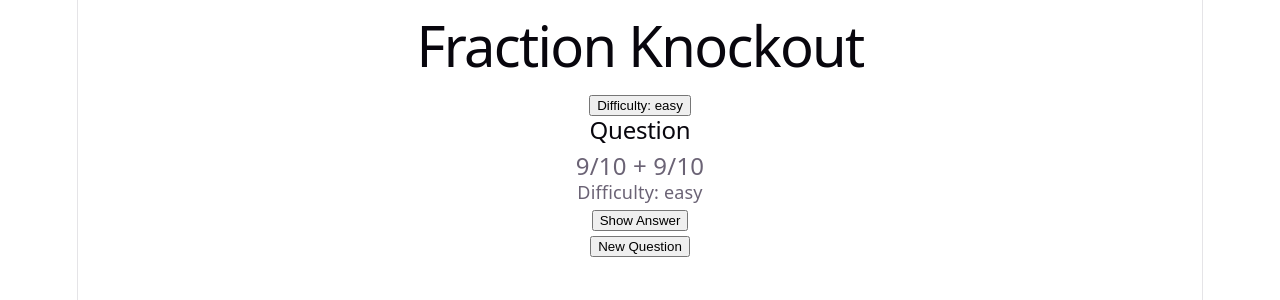
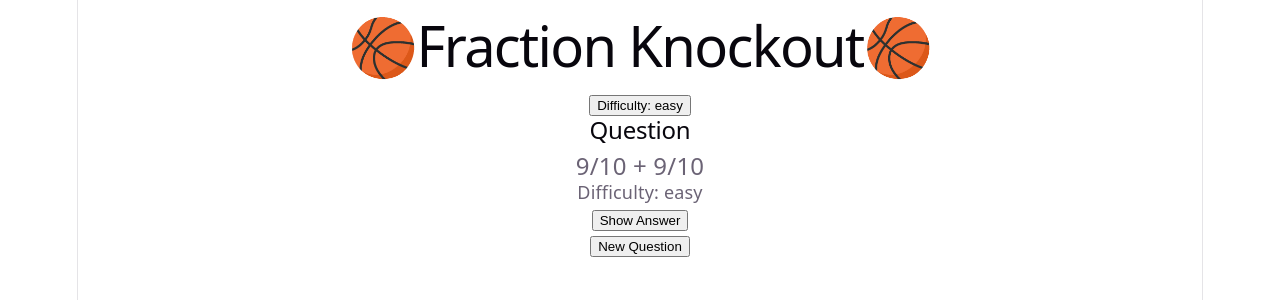
Before and after one commit to nicholaskim1004/knockout_webpage, a React (Vite) app in the folder knockout/: page / in a window 1280 px wide. Shown: the top 300 px of the page. Built offline with nearby package versions, Linux system fonts and the light colour scheme.

Commit message:
added basketballs

```diff
--- a/knockout/src/App.jsx
+++ b/knockout/src/App.jsx
@@ -33,7 +33,7 @@ function App() {
 
     return (
         <div>
-            <h1>Fraction Knockout</h1>
+            <h1>🏀Fraction Knockout🏀</h1>
             <div className="dropdown">
                 <button onClick={() => setIsOpen(!isopen)}>
                     Difficulty: {difficulty}
```
